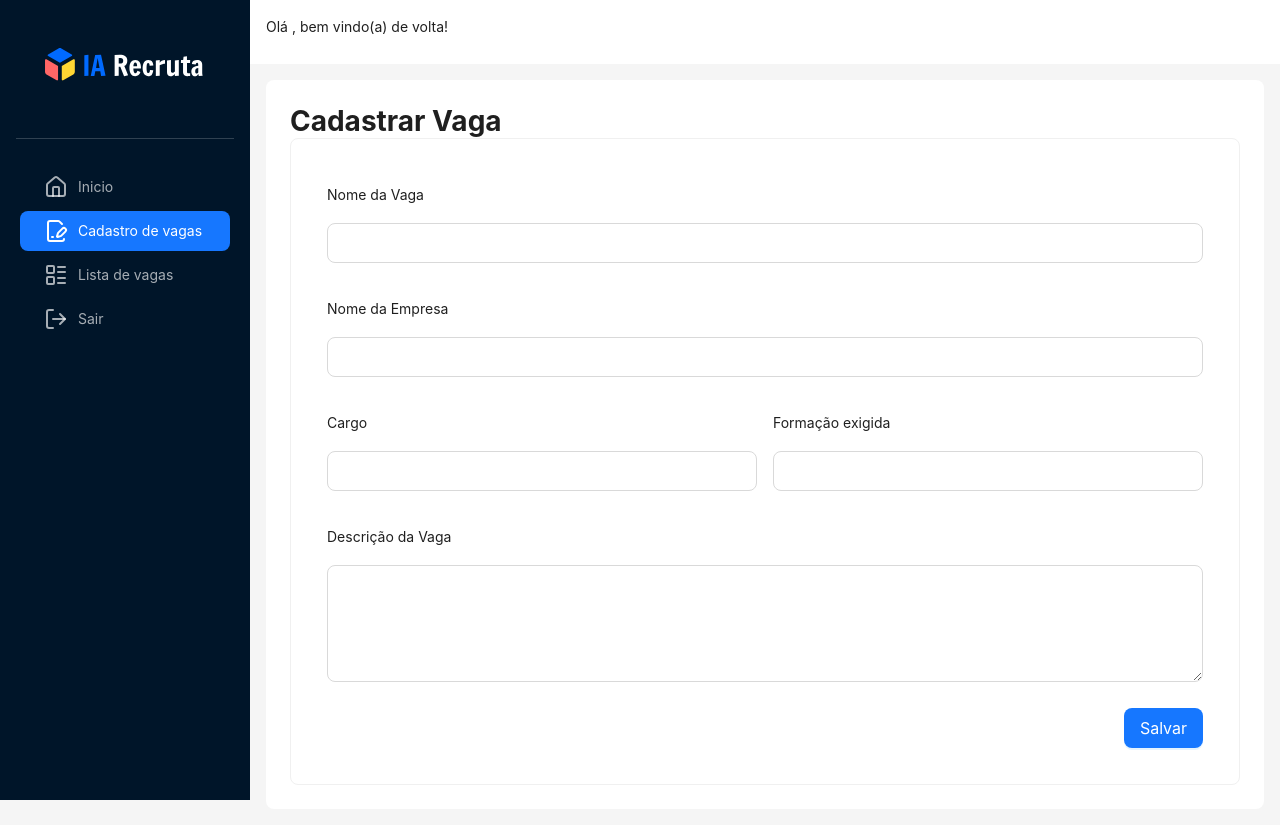
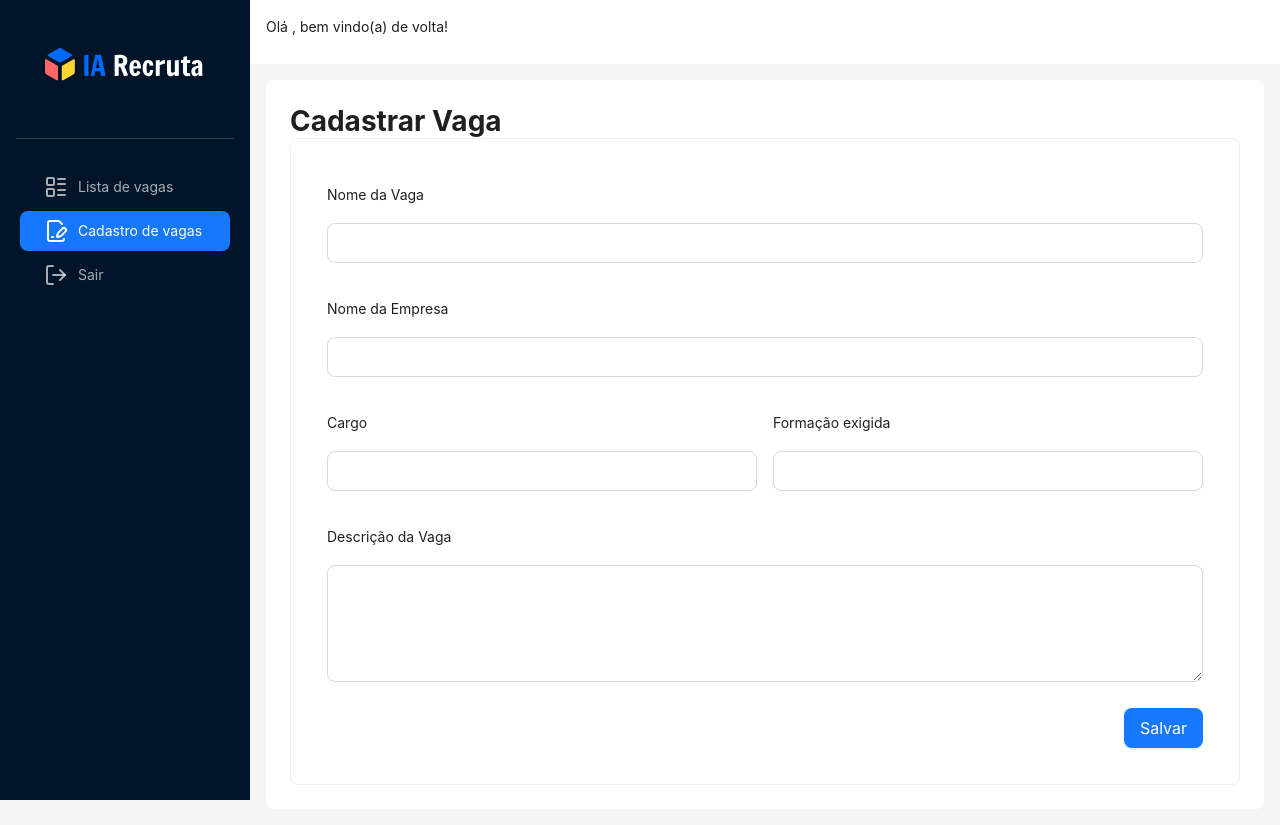
Before and after one commit to phtoselli/recruit-fe, a React (Vite) app: page /admin/register in a window 1280 px wide. Built offline with nearby package versions, Linux system fonts and the light colour scheme.

Commit message:
fix: corrigindo rota de início do administrador

```diff
--- a/src/components/AdminLayout.tsx
+++ b/src/components/AdminLayout.tsx
@@ -28,10 +28,10 @@ export default function AdminLayout() {
 
   const menuItems = [
     {
-      key: "/admin",
-      path: "/admin",
-      label: "Inicio",
-      icon: <House />,
+      key: "/admin/list",
+      path: "/admin/list",
+      label: "Lista de vagas",
+      icon: <LayoutList />,
     },
     {
       key: "/admin/register",
@@ -39,12 +39,7 @@ export default function AdminLayout() {
       label: "Cadastro de vagas",
       icon: <FilePenLine />,
     },
-    {
-      key: "/admin/list",
-      path: "/admin/list",
-      label: "Lista de vagas",
-      icon: <LayoutList />,
-    },
+
     {
       key: "/",
       path: "/",
--- a/src/main.tsx
+++ b/src/main.tsx
@@ -40,7 +40,7 @@ const router = createBrowserRouter([
     children: [
       {
         index: true, // Rota padrão
-        element: <AdminHome />,
+        element: <ListLayout />,
       },
       {
         path: "register",
```
